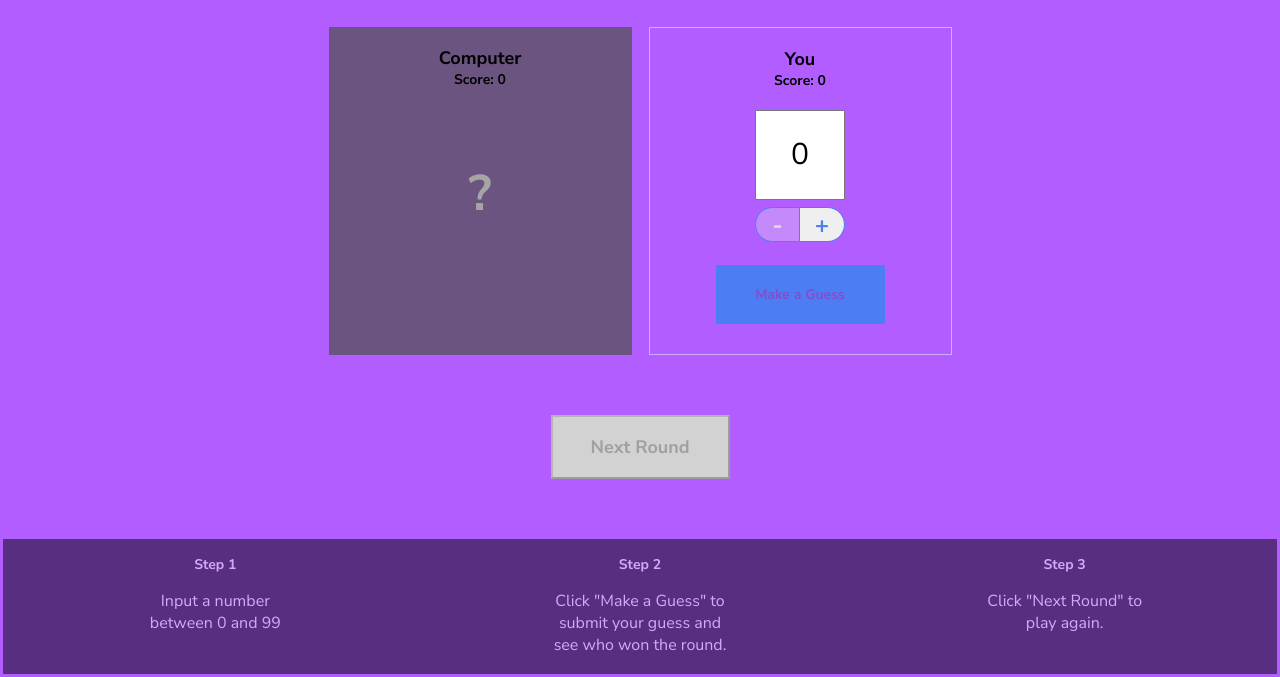
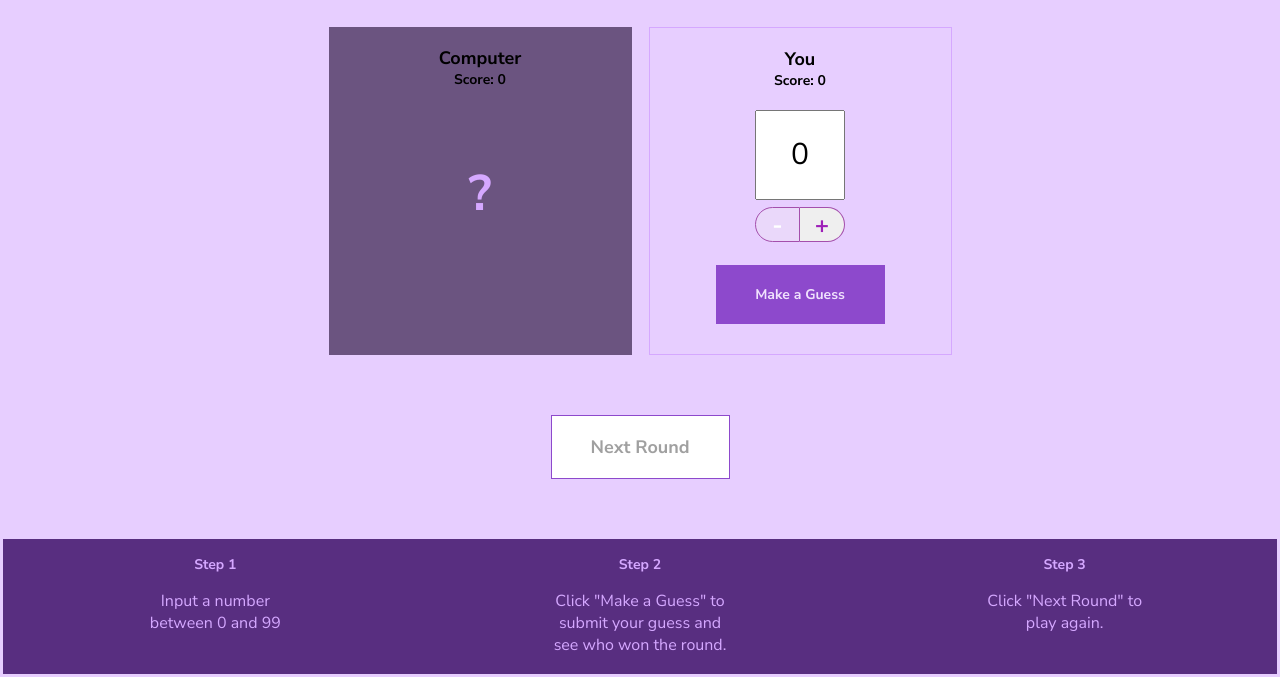
Before and after one commit to PijusM/PijusM.github.io, a plain HTML site: page index.html in a window 1280 px wide. Shown: the part 187-864 px from the top of the page. Drawn offline with Linux system fonts and the light colour scheme.

Commit message:
CSS and Bugfix

```diff
--- a/game.js
+++ b/game.js
@@ -84,10 +84,10 @@ subtractButton.addEventListener('click', () => {
 });
 
 const handleValueChange = value => {
-  if (value > 0 && value <= 9) {
+  if (value > 0 && value <= 99) {
     subtractButton.removeAttribute('disabled');
     addButton.removeAttribute('disabled');
-  } else if (value > 9) {
+  } else if (value > 99) {
     addButton.setAttribute('disabled', true);
   } else if (value <= 0) {
     subtractButton.setAttribute('disabled', true);
--- a/style.css
+++ b/style.css
@@ -6,7 +6,7 @@
 body {
   margin: 0 auto;
   padding: 3px;
-  background-color: #B15DFF;
+  background-color: #e7ceff;
 }
 
 .game-container {
@@ -83,7 +83,7 @@ header {
 #computer-guess {
   font-size: 50px;
   font-weight: 700;
-  color: #a5a5a5;
+  color: #D5A8FF;
 }
 
 .human-guess {
@@ -105,18 +105,18 @@ header {
 }
 
 .number-control {
-  border: solid 1px #4c7ef3;
+  border: solid 1px #a44fac;
   display: inline-block;
   width: 45px;
   height: 35px;
   font-size: 24px;
   font-weight: 700;
-  color: #4c7ef3;
+  color: #9e1fb8;
   cursor: pointer;
 }
 
 .number-controls button[disabled] {
-  color: #dfdfdf;
+  color: #ffffff;
   cursor: default;
 }
 
@@ -137,8 +137,8 @@ header {
 }
 
 .button {
-  background-color: #4c7ef3;
-  color: #8D49CC;
+  background-color: #8D49CC;
+  color: #f0e2fd;
   cursor: pointer;
 }
 
@@ -166,9 +166,10 @@ input[type=number]::-webkit-inner-spin-button {
 }
 
 .button[disabled] {
-  background-color: #d2d2d2;
+  background-color: #ffffff;
   color: #a0a0a0;
   cursor: default;
+  border: 1px solid #8D49CC;
 }
 
 .instructions {
@@ -191,6 +192,6 @@ input[type=number]::-webkit-inner-spin-button {
 
 
 .winning-text, .winning-text[disabled] {
-  color: #4c00ff;
+  color: #8f66c9;
   font-weight: 700;
 }
```
